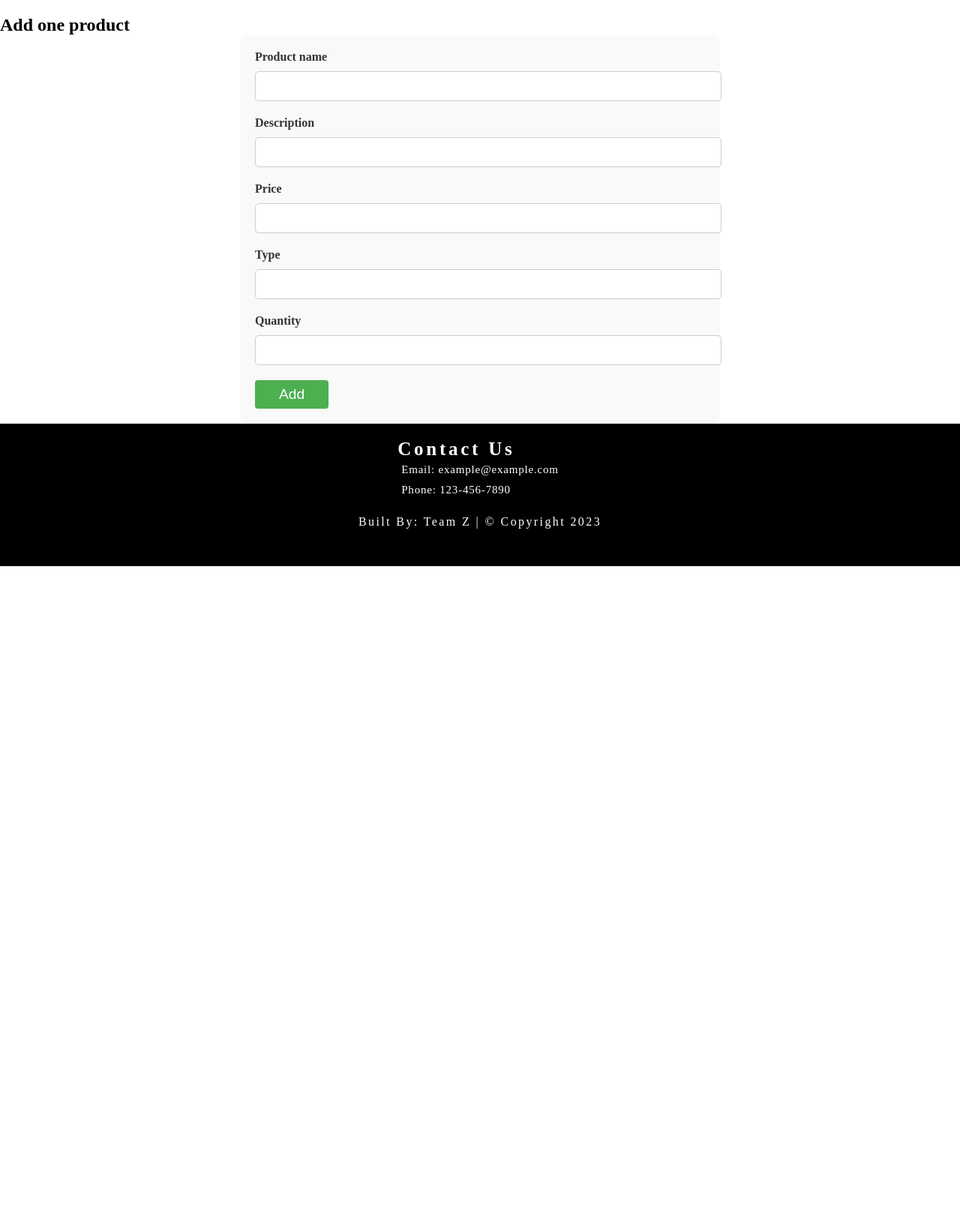
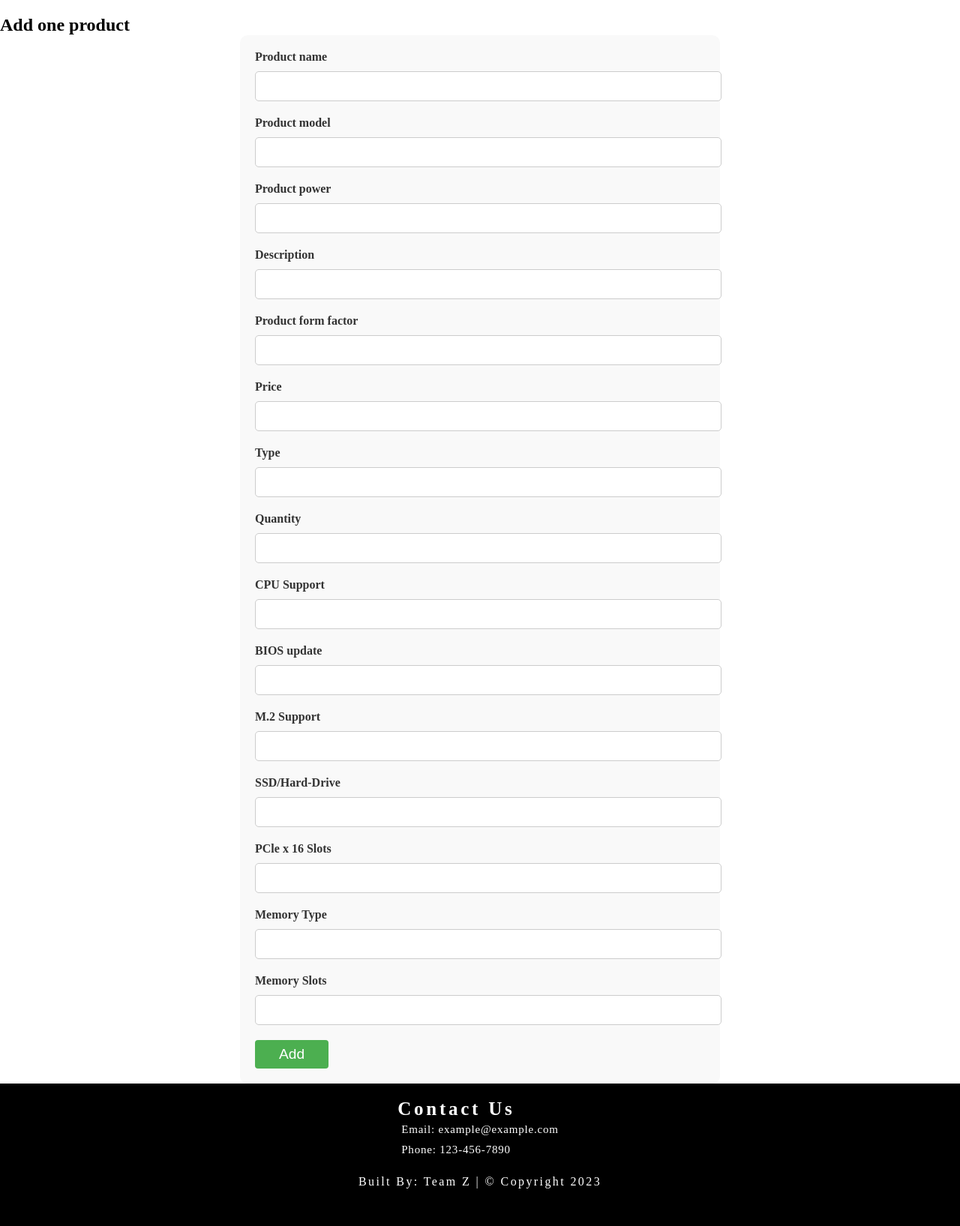
Before and after one commit to riazahmed01/332project, a Flask app: page /manage_product/ in a window 1280 px wide. Shown: the part 172-1807 px from the top of the page at 75% size. Before the commit the page ends 927 px from the top, so only its background shows below. Run offline with Flask 3, Linux system fonts and the light colour scheme; data that the repository does not hold is empty.

Commit message:
Update base.html

```diff
--- a/app.py
+++ b/app.py
@@ -76,12 +76,16 @@ class Banned(db.Model):
 
 class Product(db.Model):
     id = db.Column(db.Integer, primary_key=True)
+    model = db.Column(db.String(100), nullable=False)
     name = db.Column(db.String(250), unique=True, nullable=False)
     description = db.Column(db.Text, nullable=False)
     price = db.Column(db.Float, nullable =False)
+    power = db.Column(db.Integer)
     discounts = db.Column(db.Float, nullable=False, default=0.0)
     type_name = db.Column(db.String(100), nullable=False)
     quantity = db.Column(db.Integer, default=0)
+    in_stock = db.Column(db.Boolean, default = True)
+    form_factor = db.Column(db.String(50))
     date_registered = db.Column(db.Date, default=datetime.date.today())
     comments = db.relationship('Comments', backref='product', lazy=True)
     rating = db.relationship('Rating', backref='product', lazy=True)
@@ -117,9 +121,30 @@ class Taboo(db.Model):
 
 class Specs(db.Model):
     id = db.Column(db.Integer, primary_key=True)
-    manufacturer = db.Column(db.String(100), nullable=False)
-    size = db.Column(db.String(100), nullable=False)
+    product_id = db.Column(db.Integer, db.ForeignKey('product.id'))
+    cpu_support = db.Column(db.String(200))
+    bios_update = db.Column(db.String(200))
+    m2_support = db.Column(db.String(200))
+    ssd_hard_drive_support = db.Column(db.String(200))
+    pclex16_slots = db.Column(db.String(200))
+    memory_type = db.Column(db.String(200))
+    memory_slots = db.Column(db.String(200))
 
+
+class CustomBuild(db.Model):
+    id = db.Column(db.Integer, primary_key=True)
+    creator_id = db.Column(db.Integer, db.ForeignKey('user.id'), nullable=False)
+    build_type = db.Column(db.String(50))
+    cpu_id = db.Column(db.Integer)
+    cooling_id = db.Column(db.Integer)
+    motherboard_id = db.Column(db.Integer)
+    memory_id = db.Column(db.Integer)
+    storage_id = db.Column(db.Integer)
+    gpu_id = db.Column(db.Integer)
+    psu_id = db.Column(db.Integer)
+    other_id = db.Column(db.Integer)
+    price = db.Column(db.Float, default = 0)
+    power_supply = db.Column(db.Integer)
 
 class Rating(db.Model):
     id = db.Column(db.Integer, primary_key=True)
@@ -508,17 +533,32 @@ def manage_product():
     products = Product.query.order_by(Product.date_registered)
     if request.method == 'POST':
         new_name = request.form['name']
+        new_model = request.form['model']
+        power = request.form['power']
+        formfactor = request.form['form-factor']
         new_descrp = request.form['description']
         new_price = request.form['price']
         new_type_prod = request.form['type-name']
         new_quantity = request.form['quantity']
         existing_product = Product.query.filter_by(name=new_name).first()
-        new_prod = Product(name=new_name, description=new_descrp, price=new_price, type_name=new_type_prod,
+        new_prod = Product(name=new_name, model=new_model, power=power,form_factor=formfactor, description=new_descrp,
+                           price=new_price, type_name=new_type_prod,
                            discounts=0, quantity=new_quantity)
+        cpu_support = request.form['cpu-support']
+        bios_update = request.form['bios-update']
+        m2_support = request.form['m2_support']
+        ssd_hard = request.form['ssd/hard-drive']
+        pclex16_slots = request.form['pclex16_slots']
+        memory_type = request.form['memory_type']
+        memory_slots = request.form['memory_slots']
+        new_specs = Specs(cpu_support=cpu_support, bios_update=bios_update,m2_support=m2_support,
+                          ssd_hard_drive_support=ssd_hard,pclex16_slots=pclex16_slots,memory_type=memory_type,memory_slots=memory_slots)
+
         if existing_product:
             return "This product already exists. Try a new one."
         try:
             db.session.add(new_prod)
+            db.session.add(new_specs)
             db.session.commit()
             return redirect('/manage_product/')
         except:
@@ -647,9 +687,16 @@ def review(id):
     return redirect('/user')
 
 ####################### Costum Builds #############################
-@app.route("/createbuild/")
+@app.route("/createbuild/", methods=['POST','GET'])
 def createbuild():
-    return render_template("createbuild.html")
+    if current_user.is_authenticated:
+        cb = CustomBuild.query.filter_by(creator_id=current_user.id).first()
+        if request.method =='POST':
+            if 'add-cpu' in request.form:
+                return redirect('/cpu')
+        return render_template("createbuild.html", cb=cb)
+
+    return redirect('/login')
 
 # route recommended custombuilds page
 @app.route("/recbuild/")
--- a/templates/manageproduct.html
+++ b/templates/manageproduct.html
@@ -40,14 +40,34 @@
         <form METHOD="POST">
             <label for="name">Product name</label>
             <input type="text" name="name" />
+            <label for="model">Product model</label>
+            <input type="text" name="model" />
+            <label for="power">Product power</label>
+            <input type="text" name="power" />
             <label for="description">Description</label>
             <input type="text" name="description" />
+            <label for="form-factor">Product form factor</label>
+            <input type="text" name="form-factor" />
             <label for="price">Price</label>
             <input type="text" name="price" />
             <label for="type-name">Type</label>
             <input type="text" name="type-name" />
             <label for="quantity">Quantity</label>
             <input type="text" name="quantity"/>
+            <label for="cpu-support">CPU Support</label>
+            <input type="text" name="cpu-support" />
+            <label for="bios-update">BIOS update</label>
+            <input type="text" name="bios-update" />
+            <label for="m2_support">M.2 Support</label>
+            <input type="text" name="m2_support" />
+            <label for="ssd/hard-drive">SSD/Hard-Drive</label>
+            <input type="text" name="ssd/hard-drive" />
+            <label for="pclex16_slots">PCle x 16 Slots</label>
+            <input type="text" name="pclex16_slots" />
+            <label for="memory_type">Memory Type</label>
+            <input type="text" name="memory_type" />
+            <label for="memory_slots">Memory Slots</label>
+            <input type="text" name="memory_slots" />
             <button name="submit">Add</button>
         </form>
     </div>
--- a/templates/product.html
+++ b/templates/product.html
@@ -24,7 +24,9 @@
         <form action="{{ url_for('cart') }}" method="POST">
             <button name="add-product">Add to Cart</button>
         </form>
-
+        <form action="{{ url_for('createbuild') }}" method="POST">
+            <button name="add-cpu-cb">Add to Custom Build</button>
+        </form>
         <p class="des">{{ product.description }}</p>
 
     </div>
```
Also changed, not shown: templates/createbuild.html (+5 -2 lines).
